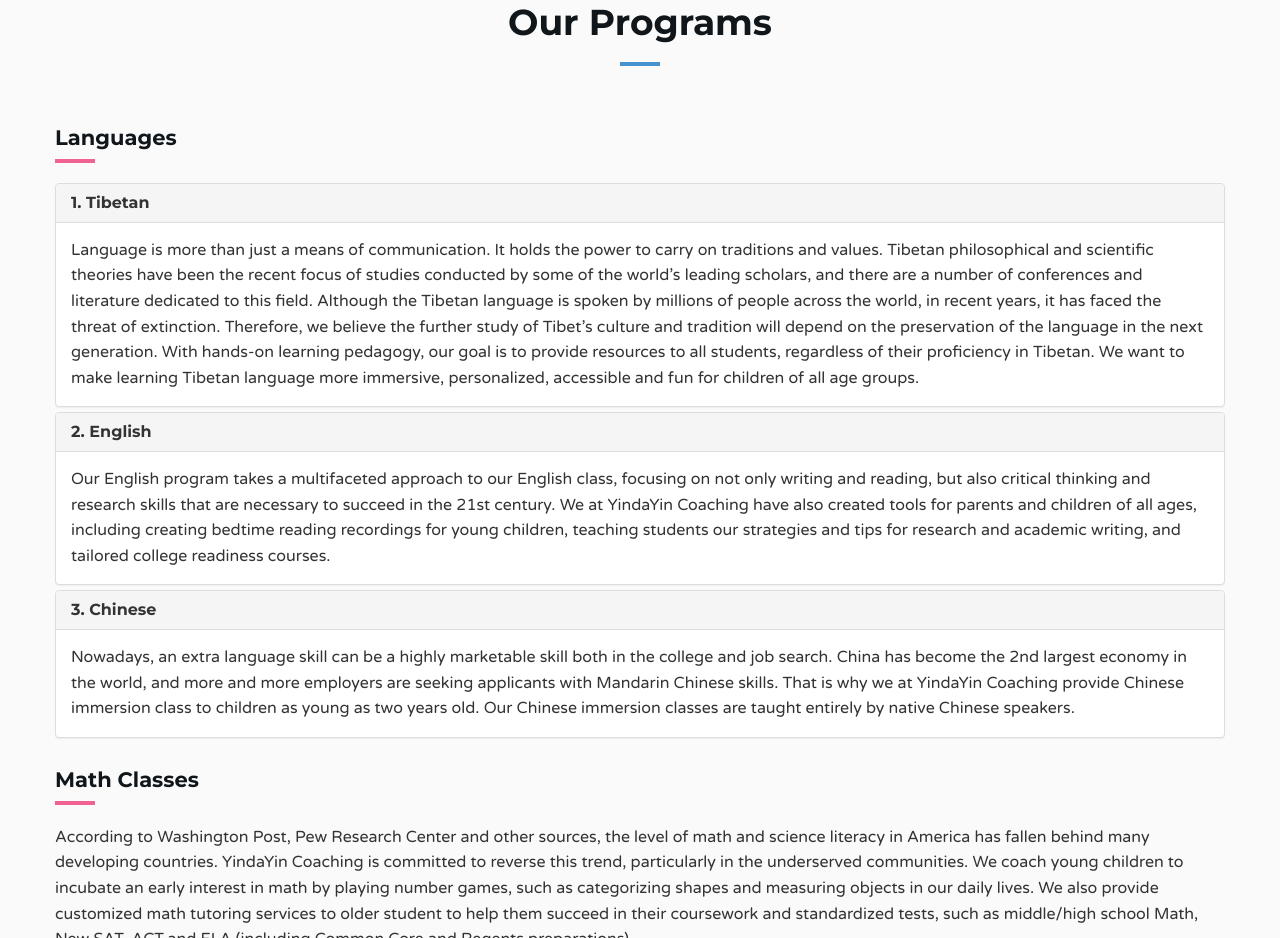
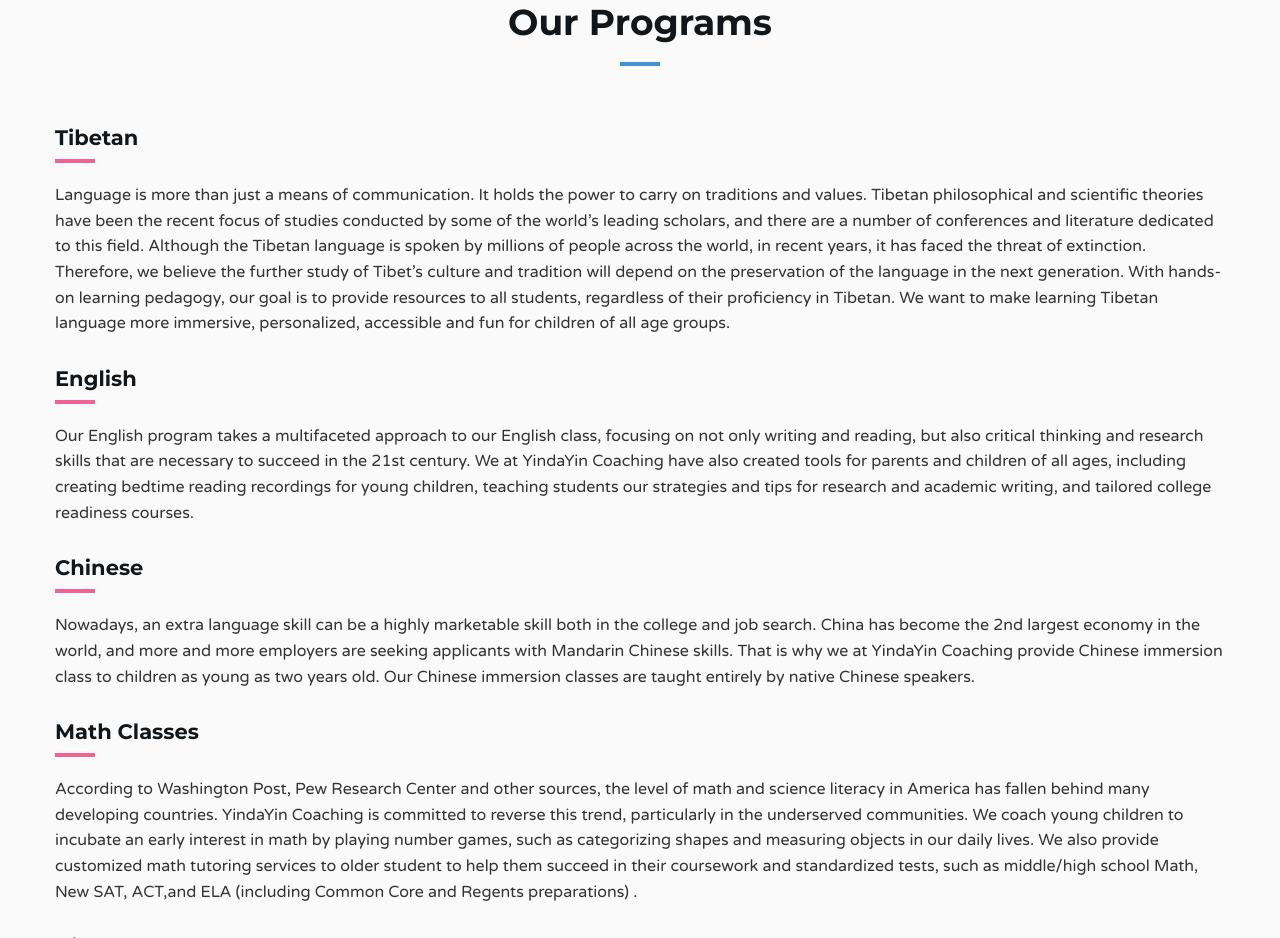
Before and after one commit to yindayin/yindayin.github.io, a plain HTML site: page index.html in a window 1280 px wide. Shown: the part 1438-2376 px from the top of the page. Drawn offline with Linux system fonts and the light colour scheme.

Commit message:
updated languages to separate programs

```diff
--- a/index.html
+++ b/index.html
@@ -226,16 +226,9 @@
 				</div>
 				<!-- /Section header -->
 
-				<div class="panel-group program-section" role="tablist" aria-multiselectable="true">
-					<h3 class="subtitle">Languages</h3>
-					<div class="panel panel-default">
-						<div class="panel-heading" id="headingOne">
-							<h4 class="panel-title">
-								1. Tibetan
-							</h4>
-						</div>
-						<div id="collapseOne" class="panel-collapse collapse in" role="tabpanel" aria-labelledby="headingOne">
-							<div class="panel-body">
+				<div class="program-section">
+					<h3 class="subtitle">Tibetan</h3>
+					<p>
 						Language is more than just a means of communication. It holds the power to carry on traditions and values.
 						Tibetan philosophical and scientific theories have been the recent focus of studies conducted by some of the
 						world’s leading scholars, and there are a number of conferences and literature dedicated to this field.
@@ -244,40 +237,28 @@
 						on the preservation of the language in the next generation. With hands-on learning pedagogy, our goal is to
 						provide resources to all students, regardless of their proficiency in Tibetan. We want to make learning Tibetan
 						language more immersive, personalized, accessible and fun for children of all age groups.
+					</p>
 				</div>
-						</div>
-					</div>
-					<div class="panel panel-default">
-						<div class="panel-heading" id="headingTwo">
-							<h4 class="panel-title">
-								2. English
-								</a>
-							</h4>
-						</div>
-						<div id="collapseTwo" class="panel-collapse" role="tabpanel" aria-labelledby="headingTwo">
-							<div class="panel-body">
+
+				<div class="program-section">
+					<h3 class="subtitle">English</h3>
+					<p>
 						Our English program takes a multifaceted approach to our English class, focusing on not only writing and
 						reading, but also critical thinking and research skills that are necessary to succeed in the 21st century. We
 						at YindaYin Coaching have also created tools for parents and children of all ages, including creating bedtime
 						reading recordings for young children, teaching students our strategies and tips for research and academic
 						writing, and tailored college readiness courses.
+					</p>
 				</div>
-						</div>
-					</div>
-					<div class="panel panel-default">
-						<div class="panel-heading" role="tab" id="headingThree">
-							<h4 class="panel-title">
-								3. Chinese
-							</h4>
-						</div>
-						<div id="collapseThree" class="panel-collapse" role="tabpanel" aria-labelledby="headingThree">
-							<div class="panel-body">
+
+				<div class="program-section">
+					<h3 class="subtitle">Chinese</h3>
+					<p>
 						Nowadays, an extra language skill can be a highly marketable skill both in the college and job search. China
 						has become the 2nd largest economy in the world, and more and more employers are seeking applicants with
 						Mandarin Chinese skills. That is why we at YindaYin Coaching provide Chinese immersion class to children as
-								young as two years old. Our Chinese immersion classes are taught entirely by native Chinese speakers. </div>
-						</div>
-					</div>
+						young as two years old. Our Chinese immersion classes are taught entirely by native Chinese speakers.
+					</p>
 				</div>
 
 				<div class="program-section">
```
Lines whose indentation alone changed are shown as unchanged.
